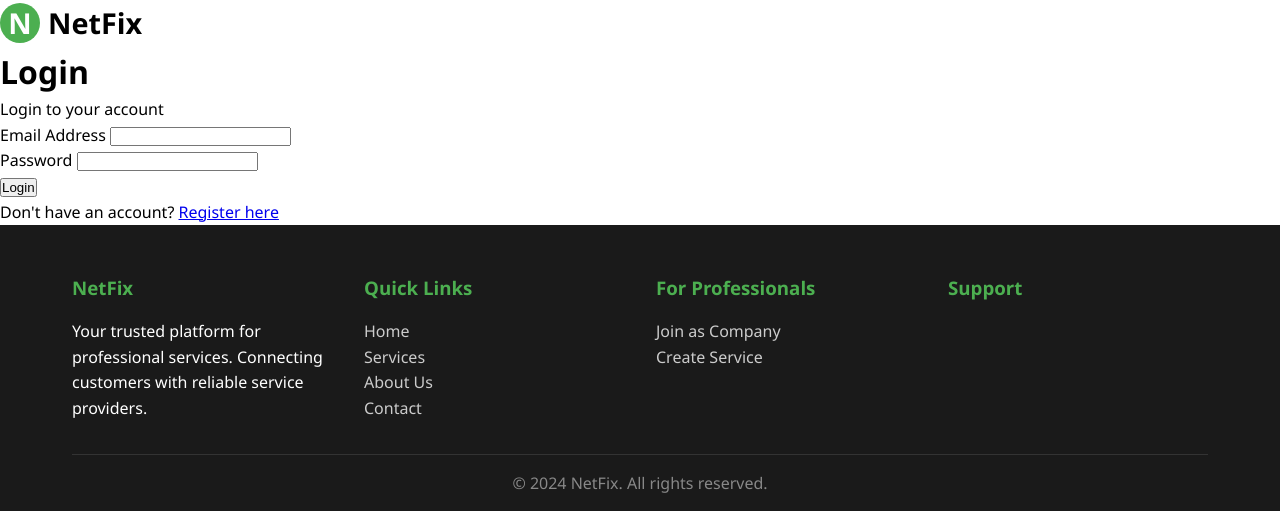
After one commit to skanenje/netfix, a Django app: page /register/login/ in a window 1280 px wide. The commit adds this page. Shown: the top 511 px of the page. Run offline with Django 3.2, Linux system fonts and the light colour scheme.

Commit message:
feat: add login module

```diff
--- /dev/null
+++ b/users/templates/users/login.html
@@ -0,0 +1,30 @@
+{% extends 'main/base.html' %}
+
+{% block content %}
+    <div class="register-container">
+        <div class="register-header">
+            <div class="logo">
+                <div class="logo-icon">N</div>
+                <span>NetFix</span>
+            </div>
+            <h1 class="register-title">Login</h1>
+            <p class="register-subtitle">Login to your account</p>
+        </div>
+
+        <form class="register-form" method="post">
+            {% csrf_token %}
+            <div class="form-group">
+                <label class="form-label" for="email">Email Address</label>
+                <input type="email" id="email" name="email" class="form-input" required>
+            </div>
+            <div class="form-group">
+                <label class="form-label" for="password">Password</label>
+                <input type="password" id="password" name="password" class="form-input" required>
+            </div>
+            <button type="submit" class="submit-btn">Login</button>
+            <div class="login-link">
+                Don't have an account? <a href="/register">Register here</a>
+            </div>
+        </form>
+    </div>
+{% endblock %}
```
Also changed, not shown: users/templates/users/register_company.html (+2 -8 lines), users/templates/users/register_customer.html (+2 -8 lines).
